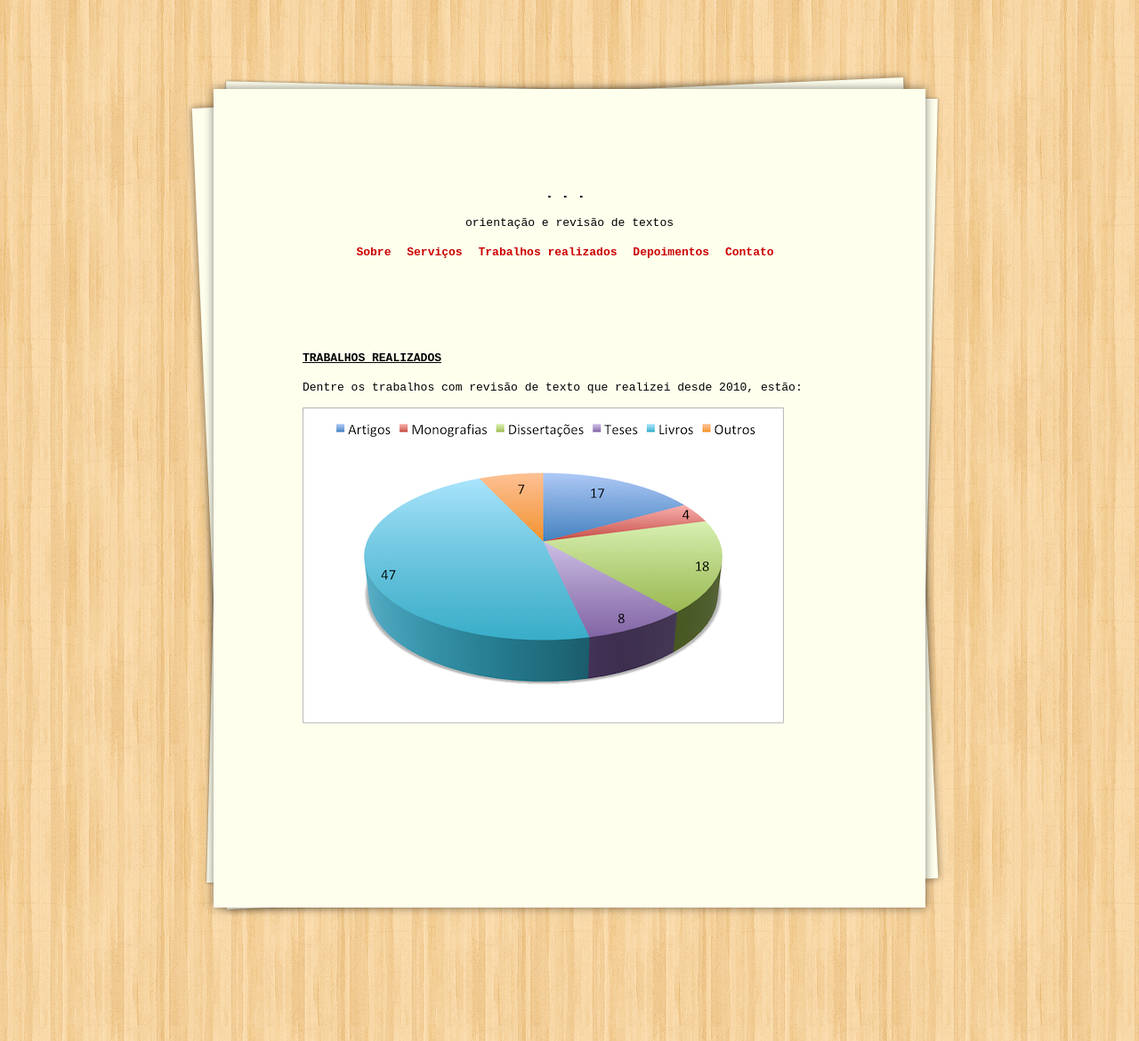
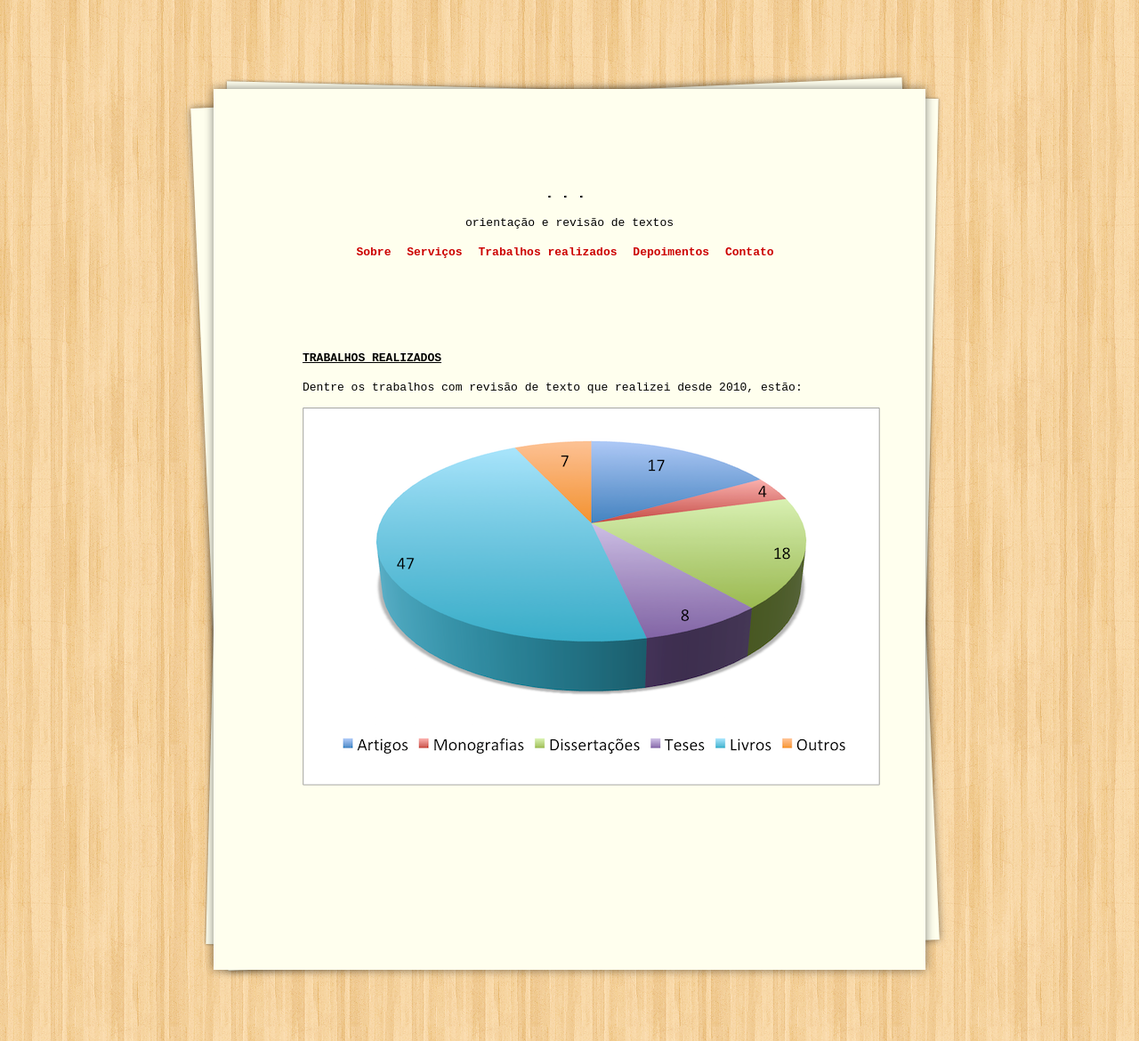
Before and after one commit to raqueldiniz/site, a Jekyll site: the page built from trabalhos-realizados.md, in a window 1280 px wide. Shown: the whole page at 89% size. Built offline with Jekyll 4.4.1, drawn with Linux system fonts in a browser that asks for light colours.

Commit message:
Update trabalhos-realizados.md

```diff
--- a/trabalhos-realizados.md
+++ b/trabalhos-realizados.md
@@ -6,4 +6,4 @@ permalink: /trabalhos-realizados/
 
 Dentre os trabalhos com revisão de texto que realizei desde 2010, estão:
 
-![trabalhos realizados](/images/trabalhos-realizados2.png)
+![trabalhos realizados](/images/trabalhos-realizados3.png)
```
